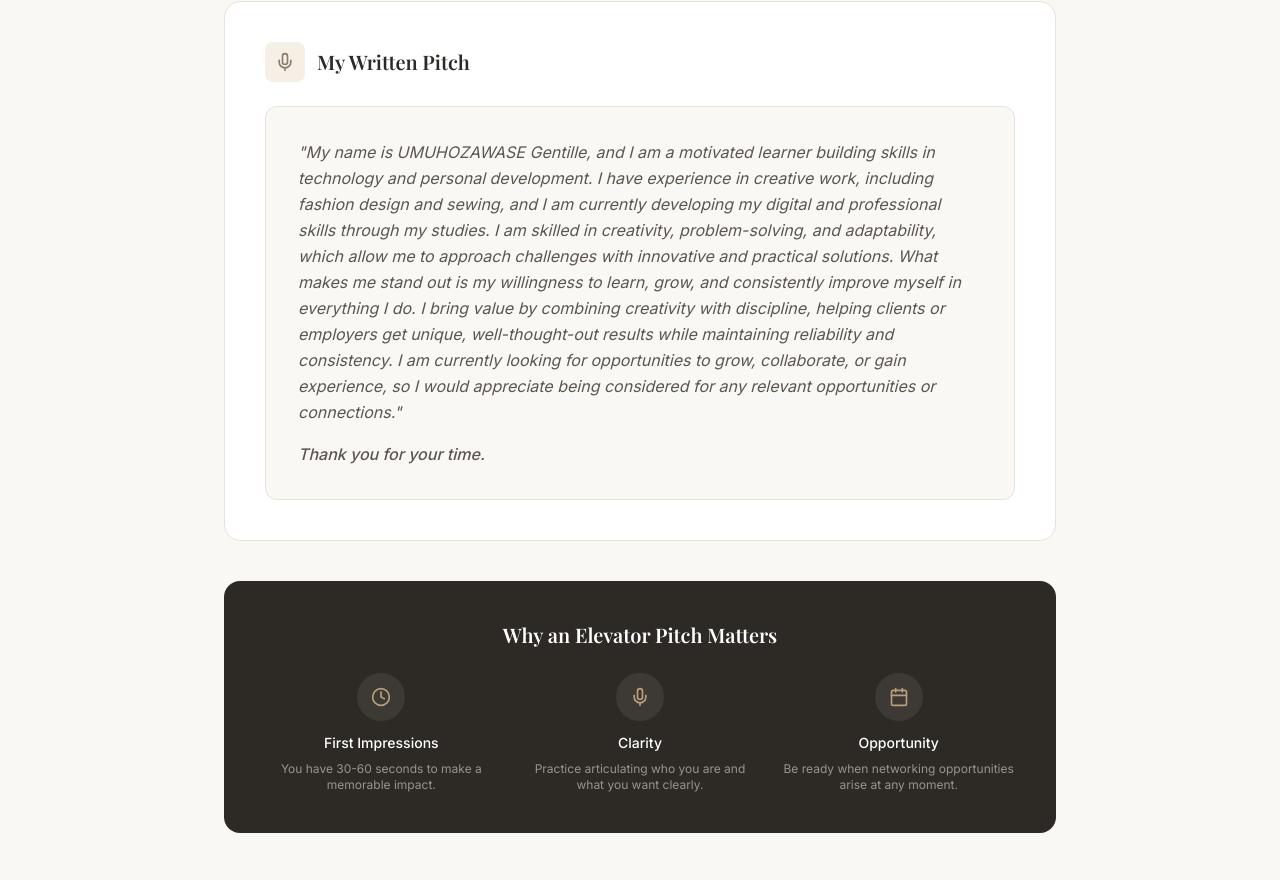
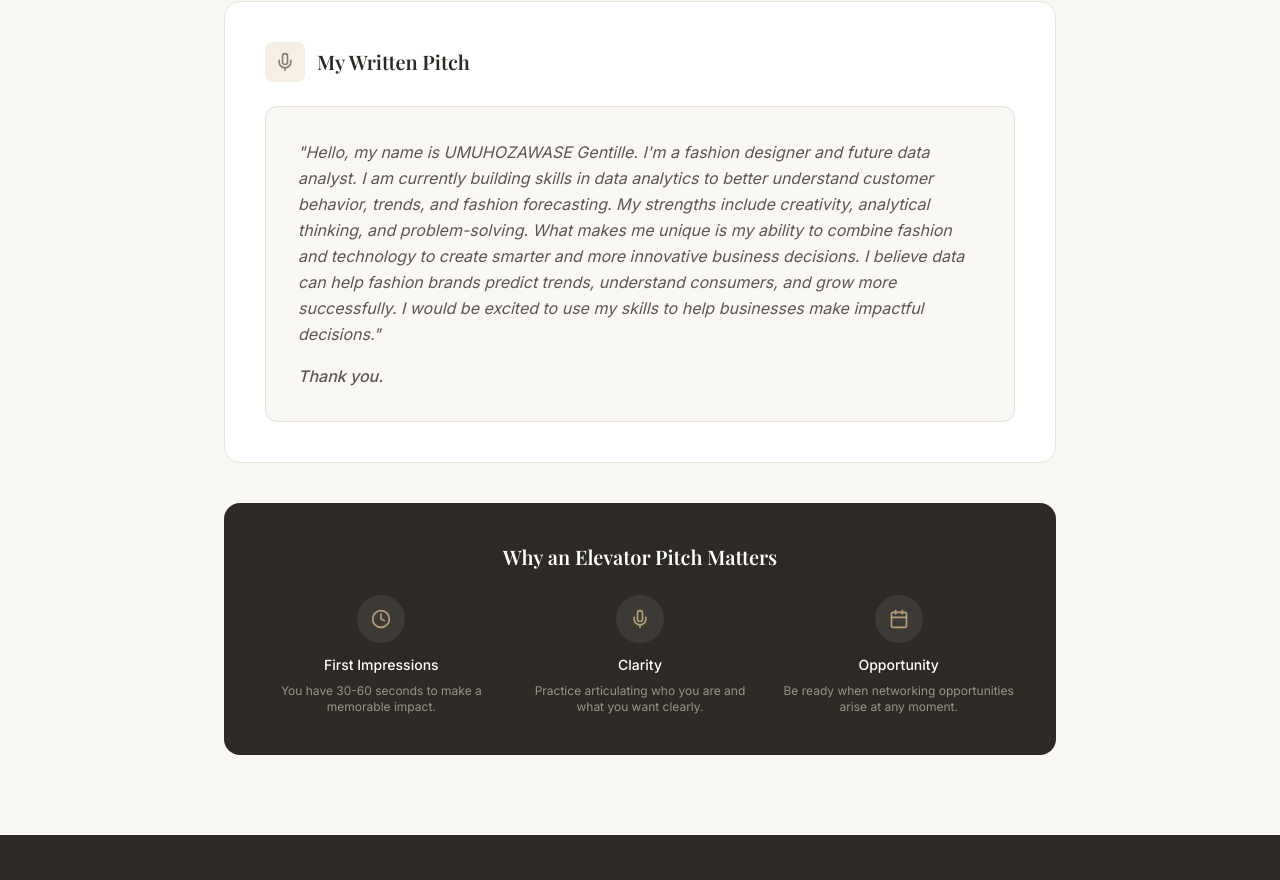
Before and after one commit to SudiDav/gentille, a React (Vite) app: page /#/elevator-pitch in a window 1280 px wide. Shown: the part 961-1841 px from the top of the page. Built offline with nearby package versions, Linux system fonts and the light colour scheme.

Commit message:
Update written elevator pitch

```diff
--- a/src/pages/ElevatorPitch.tsx
+++ b/src/pages/ElevatorPitch.tsx
@@ -51,10 +51,10 @@ export default function ElevatorPitch() {
         </div>
         <div className="bg-[#faf8f5] rounded-xl p-6 md:p-8 border border-[#e8e2d9]">
           <p className="text-[#5c564e] leading-relaxed italic">
-            "My name is UMUHOZAWASE Gentille, and I am a motivated learner building skills in technology and personal development. I have experience in creative work, including fashion design and sewing, and I am currently developing my digital and professional skills through my studies. I am skilled in creativity, problem-solving, and adaptability, which allow me to approach challenges with innovative and practical solutions. What makes me stand out is my willingness to learn, grow, and consistently improve myself in everything I do. I bring value by combining creativity with discipline, helping clients or employers get unique, well-thought-out results while maintaining reliability and consistency. I am currently looking for opportunities to grow, collaborate, or gain experience, so I would appreciate being considered for any relevant opportunities or connections."
+            "Hello, my name is UMUHOZAWASE Gentille. I'm a fashion designer and future data analyst. I am currently building skills in data analytics to better understand customer behavior, trends, and fashion forecasting. My strengths include creativity, analytical thinking, and problem-solving. What makes me unique is my ability to combine fashion and technology to create smarter and more innovative business decisions. I believe data can help fashion brands predict trends, understand consumers, and grow more successfully. I would be excited to use my skills to help businesses make impactful decisions."
           </p>
           <p className="text-[#5c564e] leading-relaxed italic mt-4 font-medium">
-            Thank you for your time.
+            Thank you.
           </p>
         </div>
       </div>
```
